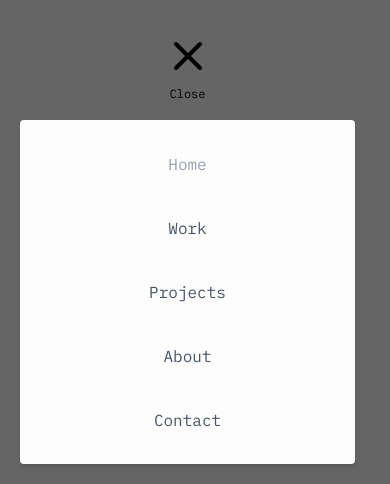
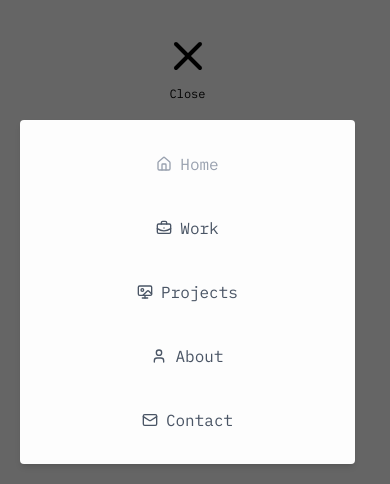
Before and after one commit to ardalansale/portfolio-ardalansale, a Next.js app: page / in a window 390 px wide. Both pictures are taken after a click on the button "Toggle menu". Shown: the top 484 px of the page. Built offline with nearby package versions, Linux system fonts and the light colour scheme.

Commit message:
Lagt till ikoner i Navbar endast när man trycker på hamburgarmenyn
Tog bort underline när man trycker på länk i navbar.

```diff
--- a/app/globals.css
+++ b/app/globals.css
@@ -84,7 +84,7 @@ h4 {
 }
 
 .nav-link--hover {
-  @apply hover:underline decoration-blue-300 decoration-3;
+  @apply lg:hover:underline lg:decoration-blue-300 lg:decoration-2;
 }
 
 /* Struktur */
--- a/components/MainNavbar.tsx
+++ b/components/MainNavbar.tsx
@@ -5,18 +5,18 @@
 import Link from "next/link";
 import { usePathname } from "next/navigation"; // Används för att markera aktiv länk i navbar baserat på aktuell sida
 import { useState, useEffect } from "react";
-import { Menu, X } from "lucide-react"; // Lucide-ikoner för hamburgermeny
+import { Menu, X, House, BriefcaseBusiness, Wallpaper, User, Mail } from "lucide-react"; // Lucide-ikoner för hamburgermeny
 
 
 export default function MainNavbar() {
     const pathname = usePathname(); // Hämtar aktuell sida
     const [menuOpen, setMenuOpen] = useState(false); // Toggle för mobilmeny
     const links = [
-        { name: "Home", href: "/" },
-        { name: "Work", href: "/work" },
-        { name: "Projects", href: "/projects" },
-        { name: "About", href: "/about" },
-        { name: "Contact", href: "/contact" },
+        { name: "Home", href: "/", icon: <House className="lg:hidden w-4 h-4 inline-block"/>},
+        { name: "Work", href: "/work", icon: <BriefcaseBusiness className="lg:hidden w-4 h-4 inline-block"/> },
+        { name: "Projects", href: "/projects", icon: <Wallpaper className="lg:hidden w-4 h-4 inline-block"/> },
+        { name: "About", href: "/about", icon: <User className="lg:hidden w-4 h-4 inline-block"/> },
+        { name: "Contact", href: "/contact", icon: <Mail className="lg:hidden w-4 h-4 inline-block"/> },
     ];
 
 // För att snabbt stänga hamburgarmenyn när skärmenstorleken ändras
@@ -55,7 +55,7 @@ export default function MainNavbar() {
             </button>
             {/* Ovarlay som täcker allt under hamburgarmenyns lista */}
             {menuOpen && (
-                <div className='fixed inset-0 bg-black/60 z-30 lg:hidden bg'
+                <div className='fixed inset-0 bg-black/60 z-30 lg:hidden'
                 onClick={() => setMenuOpen(false)}
                 />
             )}
@@ -77,7 +77,10 @@ export default function MainNavbar() {
                         active:bg-blue-100 dark:active:bg-blue-500 active:rounded-md transition-all duration-150 lg:active:bg-transparent lg:dark:active:bg-transparent`}
                         onClick={() => setMenuOpen(false)}
                     >
-                        {link.name}
+                        <span className='flex items-center justify-center gap-2'>
+                            {link.icon}
+                            {link.name}
+                        </span>
                         </Link>
                     </li>
                 ))}
```
